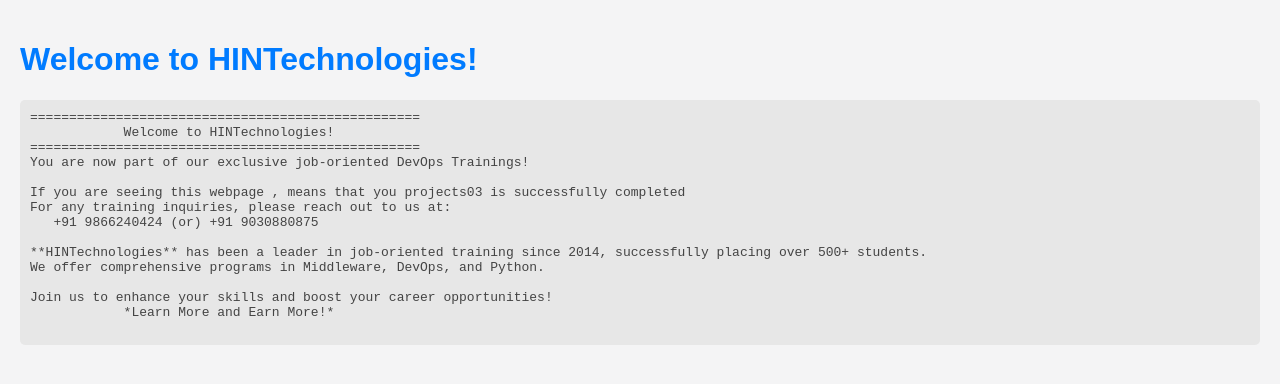
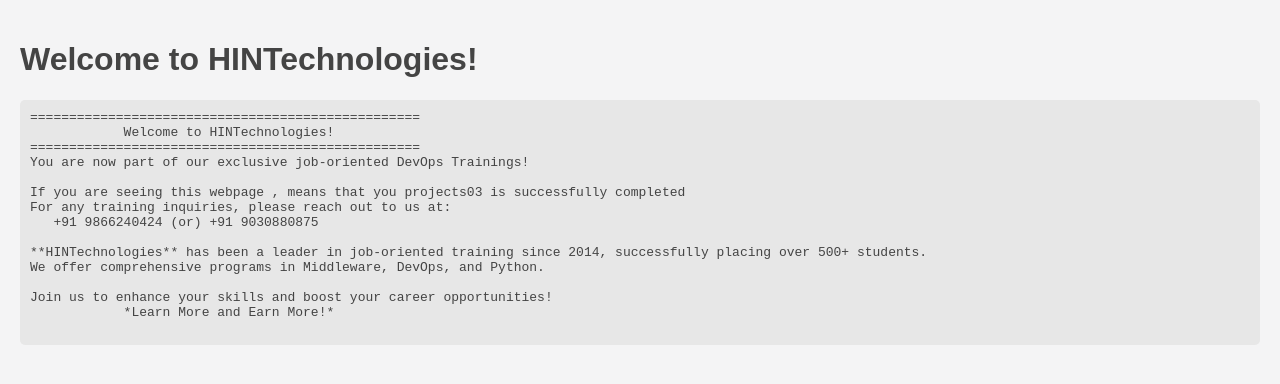
Before and after one commit to tabbu9/project03, a plain HTML site: page index.html in a window 1280 px wide. Drawn offline with Linux system fonts and the light colour scheme.

Commit message:
Update index.html

```diff
--- a/index.html
+++ b/index.html
@@ -11,7 +11,7 @@
             color: #444444 ;
         }
         h1 {
-            color: #007bff;
+            color: #444 ;
         }
         pre {
             background: #e7e7e7;
```
